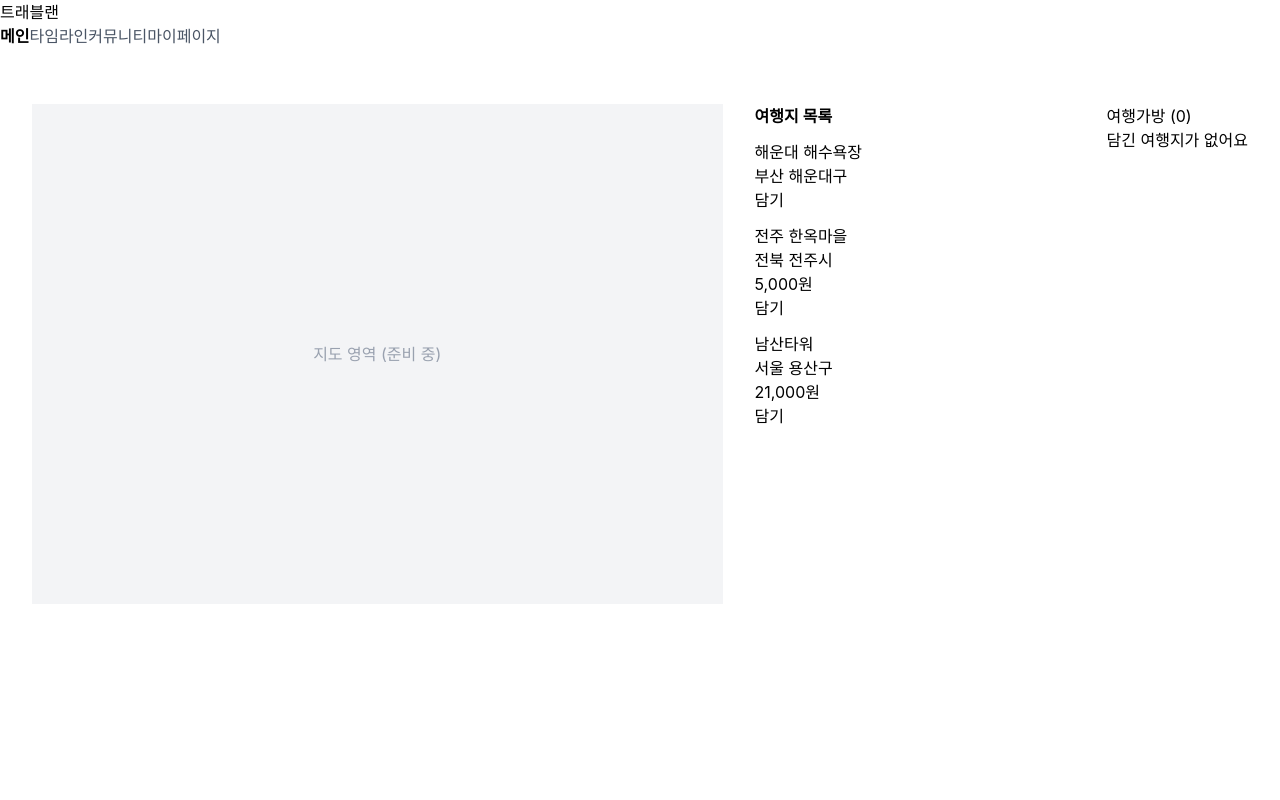
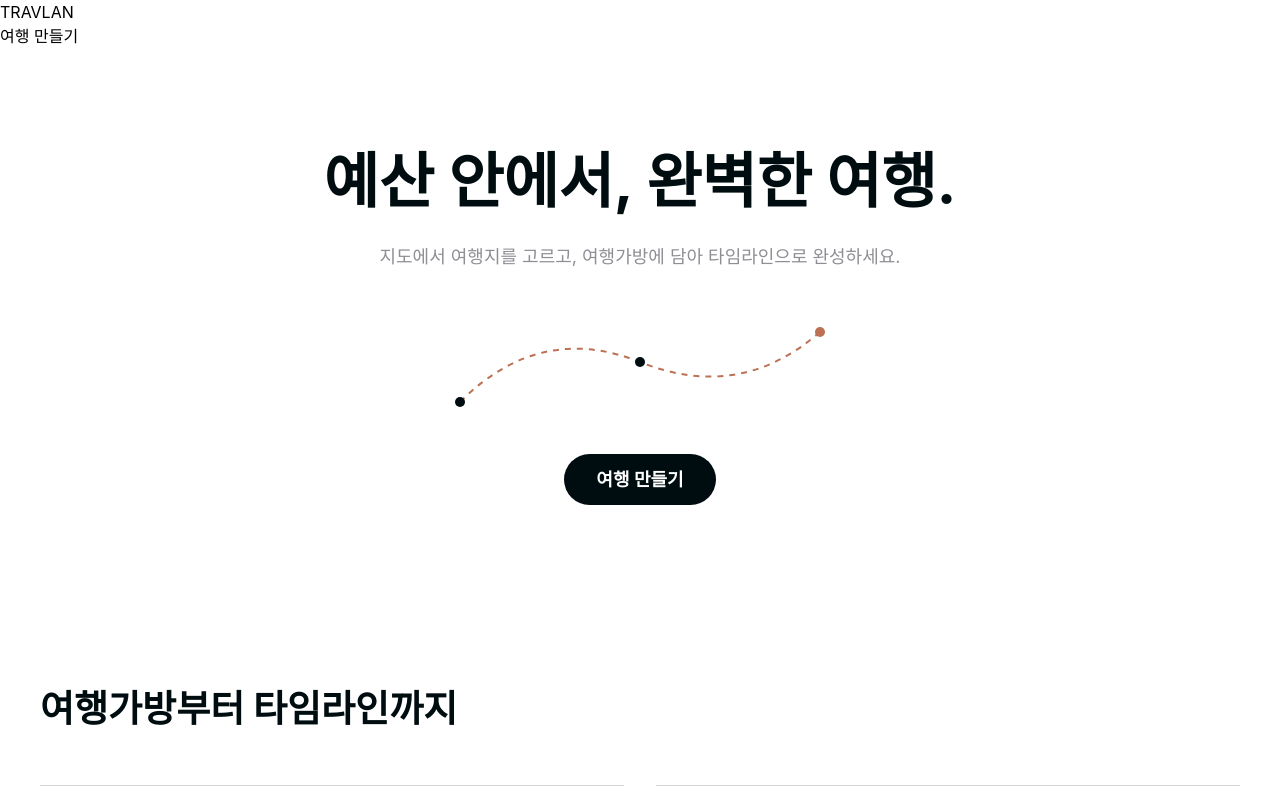
Before and after one commit to travlanWeb/travlan-frontend, a React (Vite) app: page / in a window 1280 px wide. Shown: the top 800 px of the page. Built offline with nearby package versions, Linux system fonts and the light colour scheme.

Commit message:
feat: 라우터에 홈 화면 연결 + 기존 지도 페이지를 메인 -> map 페이지로 분리

```diff
--- a/src/app/router.tsx
+++ b/src/app/router.tsx
@@ -1,22 +1,16 @@
 // createBrowserRouter: 브라우저 주소창(URL)과 컴포넌트 매핑해주는 함수
 
-import { createBrowserRouter } from "react-router-dom";
+import { createBrowserRouter, Outlet } from 'react-router-dom'
+import Header from '../widgets/header/Header'
+import HomePage from '../pages/home/ui/HomePage'
+import MainPage from '../pages/main/MainPage'
+import TimelinePage from '../pages/timeline/TimelinePage'
+import CommunityPage from '../pages/community/CommunityPage'
+import MyPage from '../pages/mypage/MyPage'
+import LoginPage from '../pages/login/LoginPage'
 
-// 각 경로에 대응하는 페이지 컴포넌트 import
-import MainPage from "../pages/main/MainPage";
-import TimelinePage from "../pages/timeline/TimelinePage";
-import CommunityPage from "../pages/community/CommunityPage";
-import MyPage from "../pages/mypage/MyPage";
-import LoginPage from "../pages/login/LoginPage";
-import Header from "../widgets/header/Header";
-import { Outlet } from "react-router-dom";
-
-// path: 브라우저 주소, element: 그 주소에서 보여줄 컴포넌트
-// 배열 형태로 등록해두면 router가 알아서 주소 보고 매칭
-
-
-// 공통 레이아웃: Header 위에 고정
-// <Outlet />이 있는 자리에 현재 경로에 맞는 페이지 컴포넌트 들어감
+// 기존 페이지들이 공유하던 레이아웃 (Header + Outlet)
+// 홈 화면은 Navbar를 자체적으로 포함하고 있어서 이 레이아웃을 쓰지 않음
 function RootLayout() {
   return (
     <div>
@@ -27,15 +21,21 @@ function RootLayout() {
 }
 
 export const router = createBrowserRouter([
+  // 홈 화면: 독립된 라우트. Header 공통 레이아웃을 거치지 않고
+  // HomePage 안에서 Navbar를 직접 렌더링함
+  { path: '/', element: <HomePage /> },
+
+  // 나머지 페이지들: 기존처럼 Header + Outlet 레이아웃 공유
   {
     path: '/',
     element: <RootLayout />,
     children: [
-            { index: true, element: <MainPage /> }, // index: '/'와 정확히 일치할 때
+      // 기존 '/'(지도)가 여기로 이동. travelId는 지금 하드코딩된 값만 들어옴
+      { path: 'travels/:travelId/map', element: <MainPage /> },
       { path: 'timeline', element: <TimelinePage /> },
       { path: 'community', element: <CommunityPage /> },
       { path: 'mypage', element: <MyPage /> },
       { path: 'login', element: <LoginPage /> },
-        ]
-    }
+    ],
+  },
 ])
```
Lines whose indentation alone changed are shown as unchanged.
